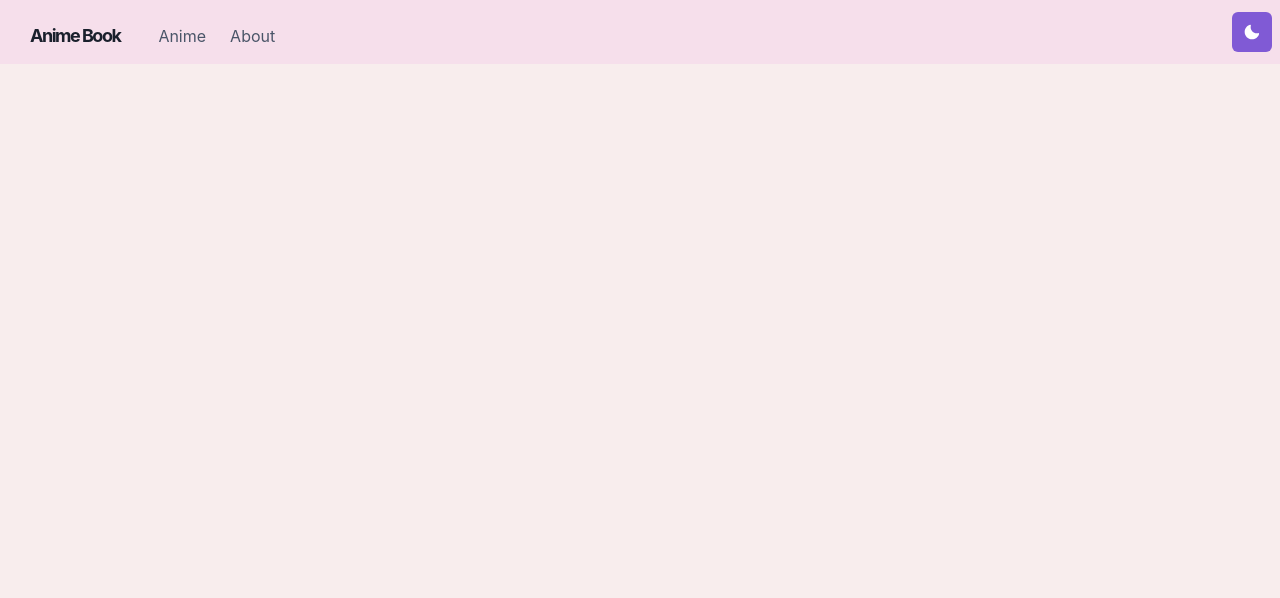
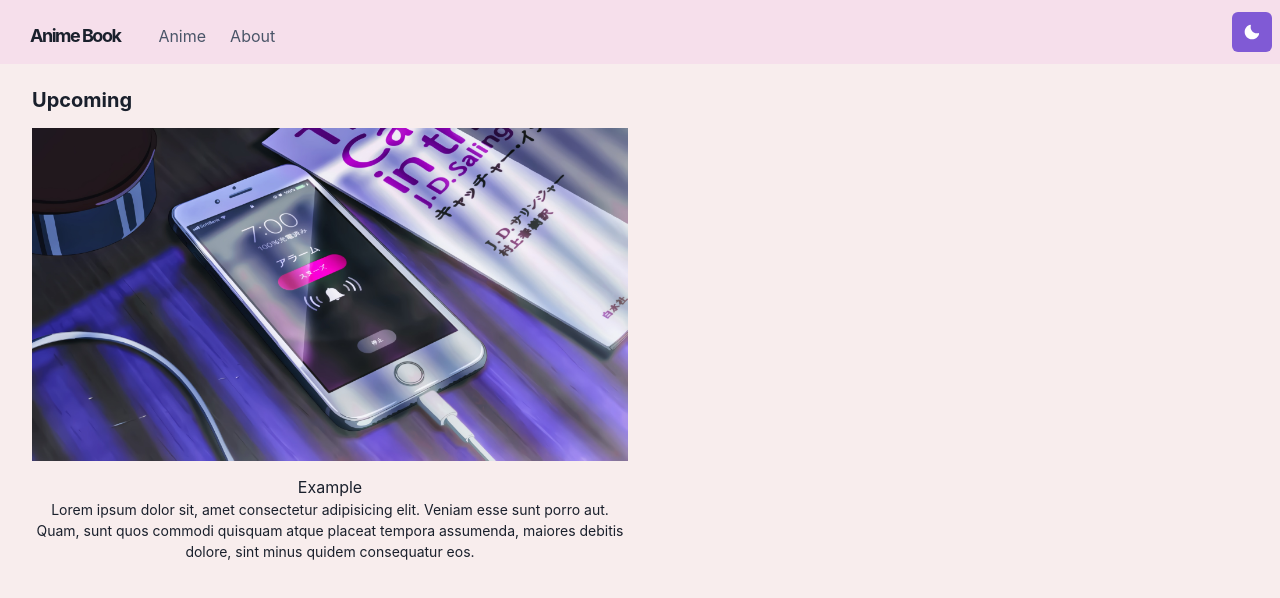
Before and after one commit to wahudamon/anime-book-next, a Next.js app: page / in a window 1280 px wide. Shown: the top 598 px of the page. Built offline with nearby package versions, Linux system fonts and the light colour scheme.

Commit message:
feat: create upcoming simple grid layout

```diff
--- a/src/components/GridItem.tsx
+++ b/src/components/GridItem.tsx
@@ -13,9 +13,9 @@
   />;
 };
 
-export const GridItem = ({ children, href, title, thumbnail }) => (
+export const GridItem = ({ children, id, title, thumbnail }) => (
   <Box w="100%" textAlign="center">
-    <Link href={href}>
+    <Link href={id}>
       <LinkBox cursor="pointer">
         <Image
           src={thumbnail}
@@ -24,7 +24,7 @@
           placeholder="blur"
           loading="lazy"
         />
-        <LinkOverlay href={href} target="_blank">
+        <LinkOverlay href={id} target="_blank">
           <Text mt={2}>{title}</Text>
         </LinkOverlay>
         <Text fontSize={14}>{children}</Text>
--- a/src/pages/index.tsx
+++ b/src/pages/index.tsx
@@ -1,26 +1,28 @@
-import Link from "next/link";
-import { Box, Container, Heading, SimpleGrid } from "@chakra-ui/react";
+import { Container, Heading, SimpleGrid } from "@chakra-ui/react";
 import Layout from "../components/layouts/Main";
 import Section from "../components/Section";
 import { GridItem } from "../components/GridItem";
 
+import thumbExample from "../assets/images/example.jpg";
+
 export default function Index() {
   return (
     <Layout router="/">
-      <Container maxW="full">
-        <Box display={{ md: "flex" }}>
-          <Box flexGrow={1}>
-            <Heading as="h2" variant="page-title"></Heading>
-            {/* <p>All things about anime now in your hands.</p> */}
-          </Box>
-        </Box>
+      <Container maxW="container.xl">
+        <Heading as="h3" fontSize={20} mt={8} mb={4}>
+          Upcoming
+        </Heading>
 
-        {/* <Section delay="0.1s">
-          <Heading as="h3" variant="section-title">
-            About
-          </Heading>
-          <Paragraph>Lorem Ipsum</Paragraph>
-        </Section> */}
+        <SimpleGrid columns={[1, 1, 2]} gap={6}>
+          <Section>
+            <GridItem id="example" title="Example" thumbnail={thumbExample}>
+              Lorem ipsum dolor sit, amet consectetur adipisicing elit. Veniam
+              esse sunt porro aut. Quam, sunt quos commodi quisquam atque
+              placeat tempora assumenda, maiores debitis dolore, sint minus
+              quidem consequatur eos.
+            </GridItem>
+          </Section>
+        </SimpleGrid>
       </Container>
     </Layout>
   );
```
Also changed, not shown: src/assets/images/example.jpg (added).
